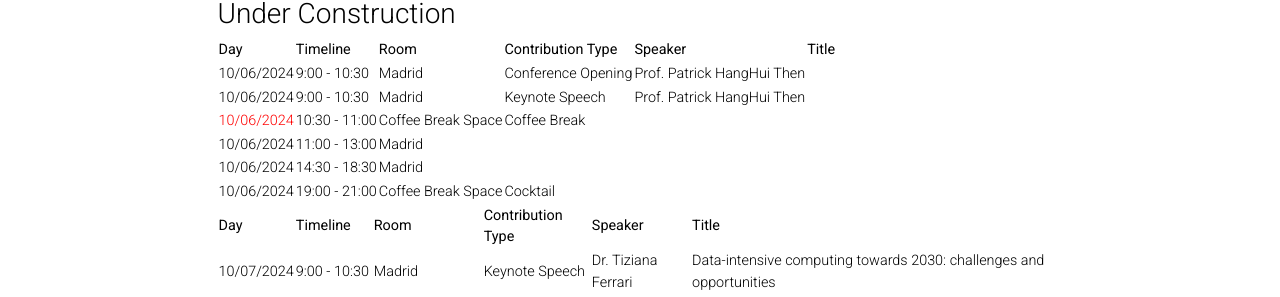
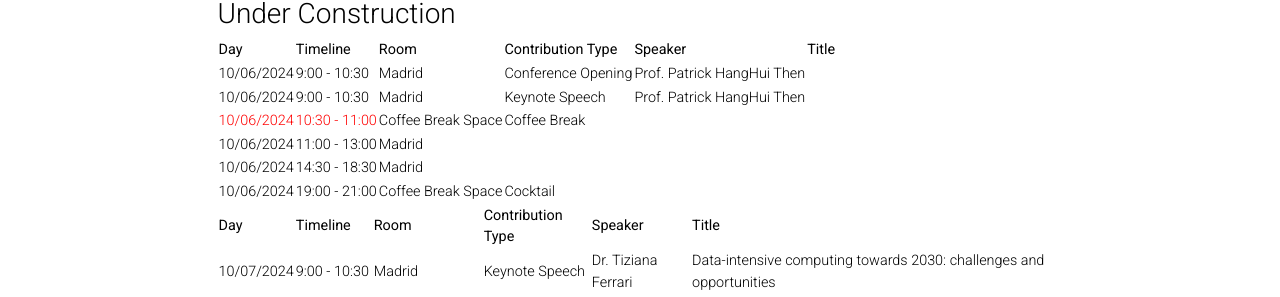
Before and after one commit to GenAI4DPS/advances-challenges, a Jekyll site: the page built from _pages/timetable.md, in a window 1280 px wide. Shown: the part 353-650 px from the top of the page. Built offline with Jekyll 4.4.1, drawn with Linux system fonts in a browser that asks for light colours; comment, search, counter and statistics services are not loaded; a style sheet for code colours, icons or effects is not loaded.

Commit message:
Update timetable.md

```diff
--- a/_pages/timetable.md
+++ b/_pages/timetable.md
@@ -14,7 +14,7 @@ Day | Timeline | Room | Contribution Type | Speaker | Title
 ---|---|---|---|---|---
 10/06/2024 |  9:00 - 10:30 | Madrid | Conference Opening| Prof. Patrick HangHui Then |
 10/06/2024 |  9:00 - 10:30 | Madrid | Keynote Speech | Prof. Patrick HangHui Then |
-<span style='color: red;'>10/06/2024</span> | 10:30 - 11:00 | Coffee Break Space | Coffee Break||
+<span style='color: red;'>10/06/2024</span> | <span style='color: red;'>10:30 - 11:00</span>  | Coffee Break Space | Coffee Break||
 10/06/2024 | 11:00 - 13:00 | Madrid | ||
 10/06/2024 | 14:30 - 18:30 | Madrid | ||
 10/06/2024 | 19:00 - 21:00 | Coffee Break Space | Cocktail||
```
